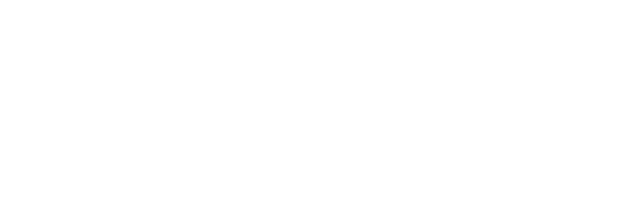
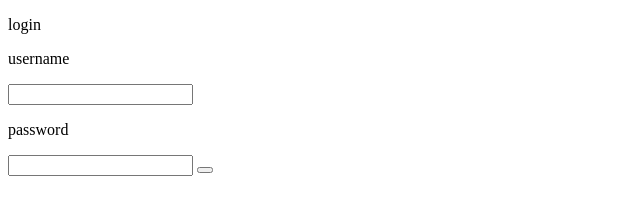
Before and after one commit to ninjawill543/Forum, a plain HTML site: page static/index.html in a window 1280 px wide. Shown: the whole page, without its empty margins (0-640 px from the left). Drawn offline with Linux system fonts and the light colour scheme.

Commit message:
server up

```diff
--- a/static/index.html
+++ b/static/index.html
@@ -7,6 +7,14 @@
     <title>Document</title>
 </head>
 <body>
+    <p>login</p>
+    <form method="POST">
+        <p>username</p>
+        <input name="input_username" type="text">
+        <p>password</p>
+        <input name="input_password" type="text">
 
+        <button type="submit"></button>
+    </form>
 </body>
 </html>
```
Also changed, not shown: static/css/style.css (added).
